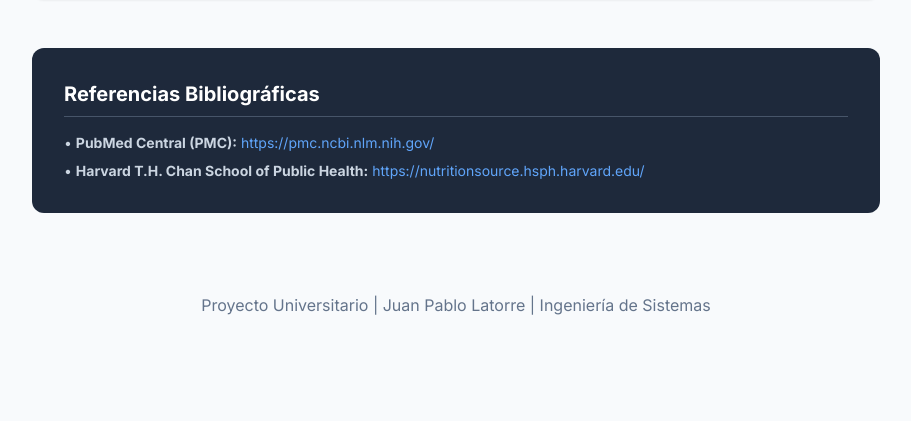
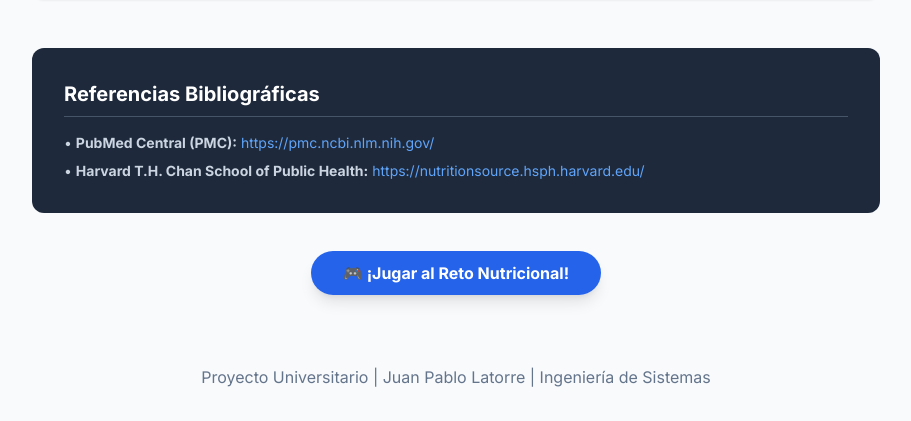
Before and after one commit to juanpablolatorre/web, a plain HTML site: page index.html in a window 1280 px wide. Shown: the part 1807-2228 px from the top of the page, without its empty margins (184-1095 px from the left). Before the commit the page ends 2156 px from the top, so only its background shows below. Drawn offline with nearby package versions, Linux system fonts and the light colour scheme.

Commit message:
index.html

```diff
--- a/index.html
+++ b/index.html
@@ -41,6 +41,11 @@
                 <li>• <strong>Harvard T.H. Chan School of Public Health:</strong> <a href="https://nutritionsource.hsph.harvard.edu/" class="text-blue-400 hover:underline">https://nutritionsource.hsph.harvard.edu/</a></li>
             </ul>
         </section>
+        <div class="text-center my-8">
+    <a href="juego.html" class="bg-blue-600 hover:bg-blue-700 text-white font-bold py-3 px-8 rounded-full shadow-lg transition duration-300">
+        🎮 ¡Jugar al Reto Nutricional!
+    </a>
+</div>
 
     </main>
 
```
